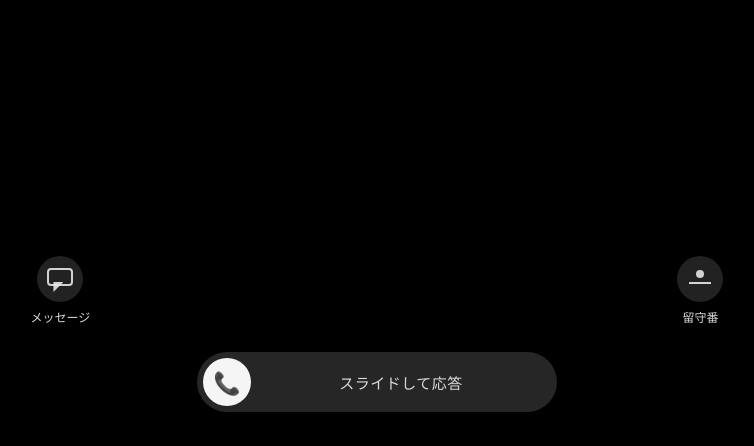
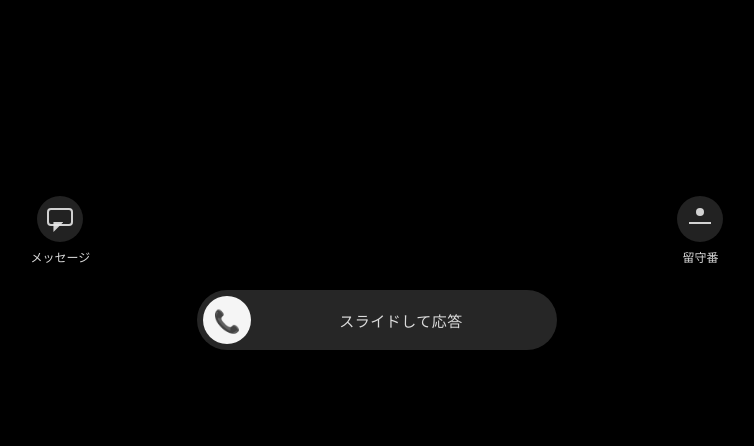
Before and after one commit to yoshiwo2/cyakushin, a plain HTML site: page index.html in a window 1280 px wide. Shown: the part 354-800 px from the top of the page, without its empty margins (263-1017 px from the left). Drawn offline with Linux system fonts and the light colour scheme.

Commit message:
Update index.html

```diff
--- a/index.html
+++ b/index.html
@@ -43,7 +43,7 @@ html, body {
 /* ===== 下部小ボタン ===== */
 .bottom {
   position: absolute;
-  bottom: 120px;
+  bottom: 180px;
   width: 100%;
   display: flex;
   justify-content: space-around;
@@ -89,7 +89,7 @@ html, body {
 .icon.voice::before {
   content: "";
   position: absolute;
-  top: 14px;
+  top: 12px;
   left: 50%;
   transform: translateX(-50%);
   width: 8px;
@@ -112,7 +112,7 @@ html, body {
 /* ===== スライダー ===== */
 .slider-wrap {
   position: absolute;
-  bottom: 34px;
+  bottom: 96px;
   width: 100%;
   display: flex;
   justify-content: center;
```
